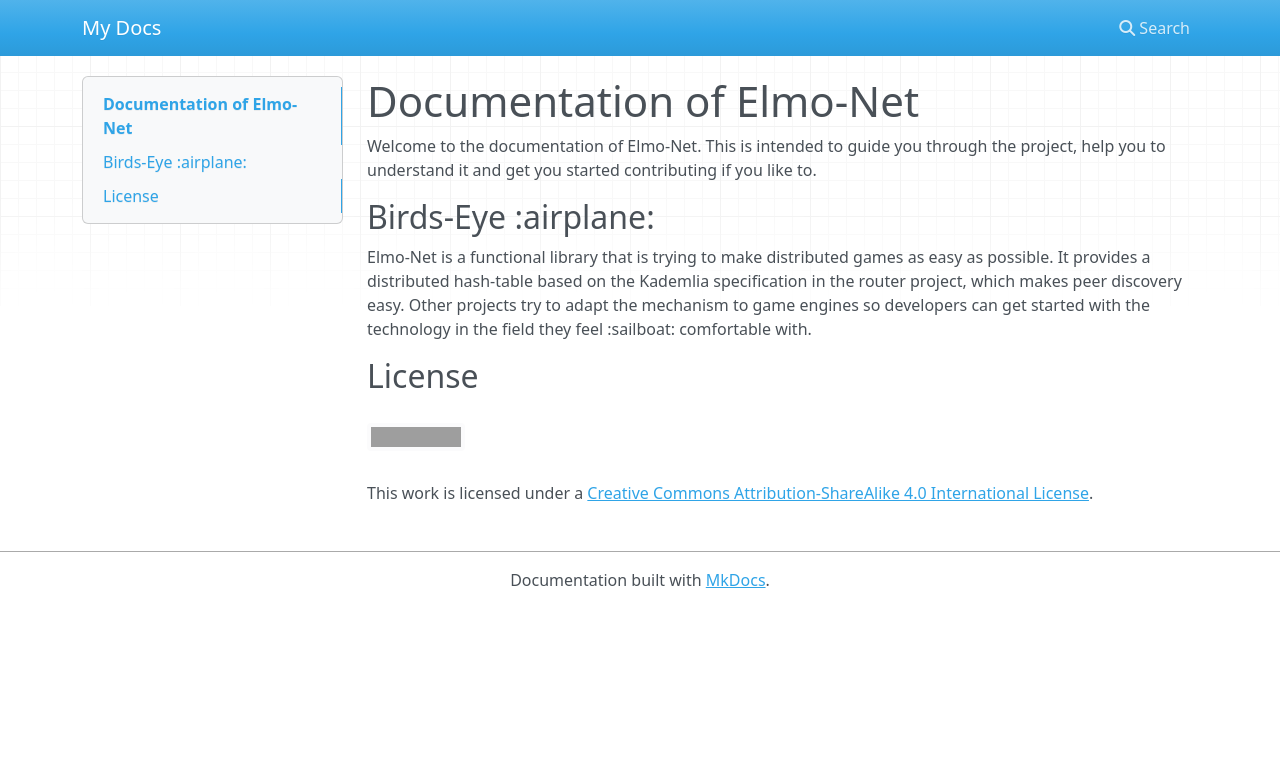
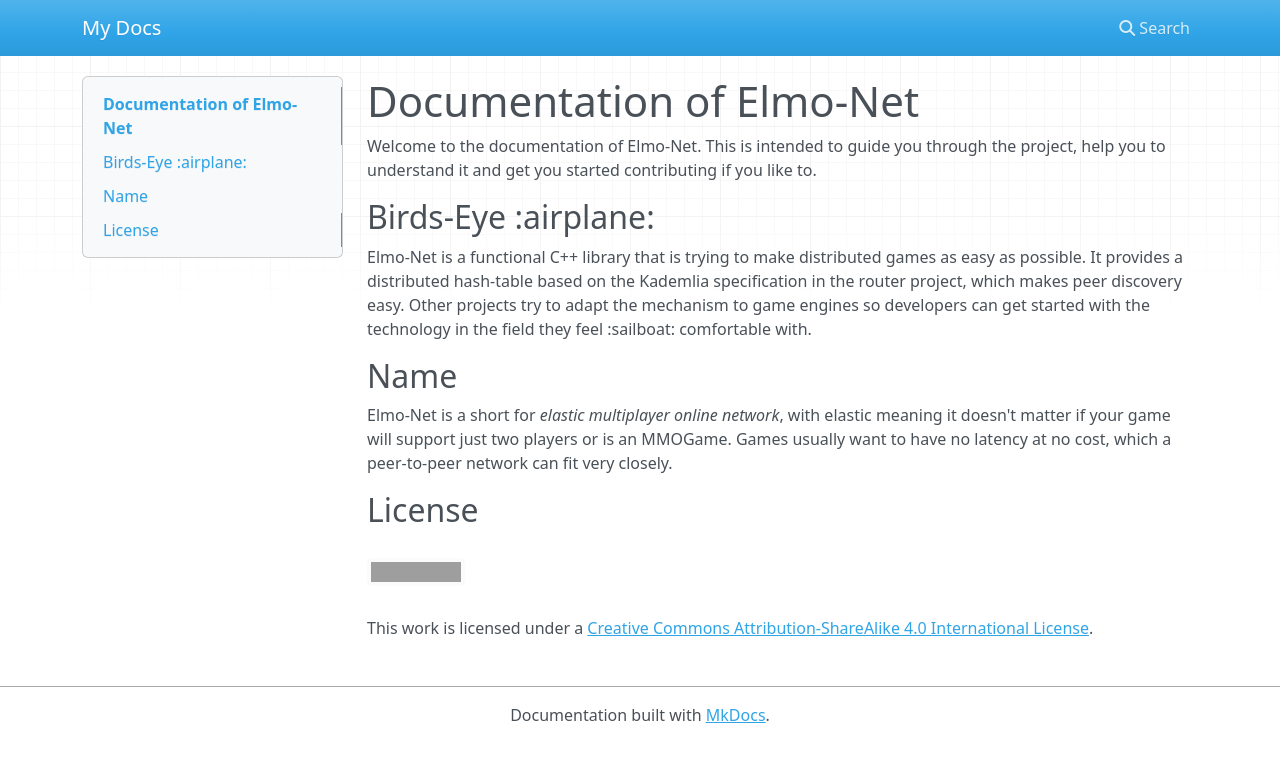
Before and after one commit to elmo-net/docs, an MkDocs documentation site: the page built from docs/index.md, in a window 1280 px wide. Shown: the top 762 px of the page. Built offline with MkDocs 1.6.1, drawn with Linux system fonts in a browser that asks for light colours; nearby versions of some CDN libraries; grey boxes are pictures that could not be loaded.

Commit message:
Some details about the name

```diff
--- a/docs/index.md
+++ b/docs/index.md
@@ -6,12 +6,23 @@ like to.
 
 ## Birds-Eye :airplane:
 
-Elmo-Net is a functional library that is trying to make distributed games as
+Elmo-Net is a functional C++ library that is trying to make distributed games as
 easy as possible. It provides a distributed hash-table based on the Kademlia
 specification in the router project, which makes peer discovery easy. Other
 projects try to adapt the mechanism to game engines so developers can get
 started with the technology in the field they feel :sailboat: comfortable with.
 
+## Name
+
+Elmo-Net is a short for *elastic multiplayer online network*, with elastic
+meaning it doesn't matter if your game will support just two players or is an
+MMOGame. Games usually want to have no latency at no cost, which a peer-to-peer
+network can fit very closely.
+
 ## License
 
-<a rel="license" href="http://creativecommons.org/licenses/by-sa/4.0/"><img alt="Creative Commons License" style="border-width:0" src="https://i.creativecommons.org/l/by-sa/4.0/88x31.png" /></a><br />This work is licensed under a <a rel="license" href="http://creativecommons.org/licenses/by-sa/4.0/">Creative Commons Attribution-ShareAlike 4.0 International License</a>.
+<a rel="license" href="http://creativecommons.org/licenses/by-sa/4.0/">
+<img alt="Creative Commons License" style="border-width:0" src="https://i.creativecommons.org/l/by-sa/4.0/88x31.png" />
+</a><br />This work is licensed under a
+<a rel="license" href="http://creativecommons.org/licenses/by-sa/4.0/">
+Creative Commons Attribution-ShareAlike 4.0 International License</a>.
```
